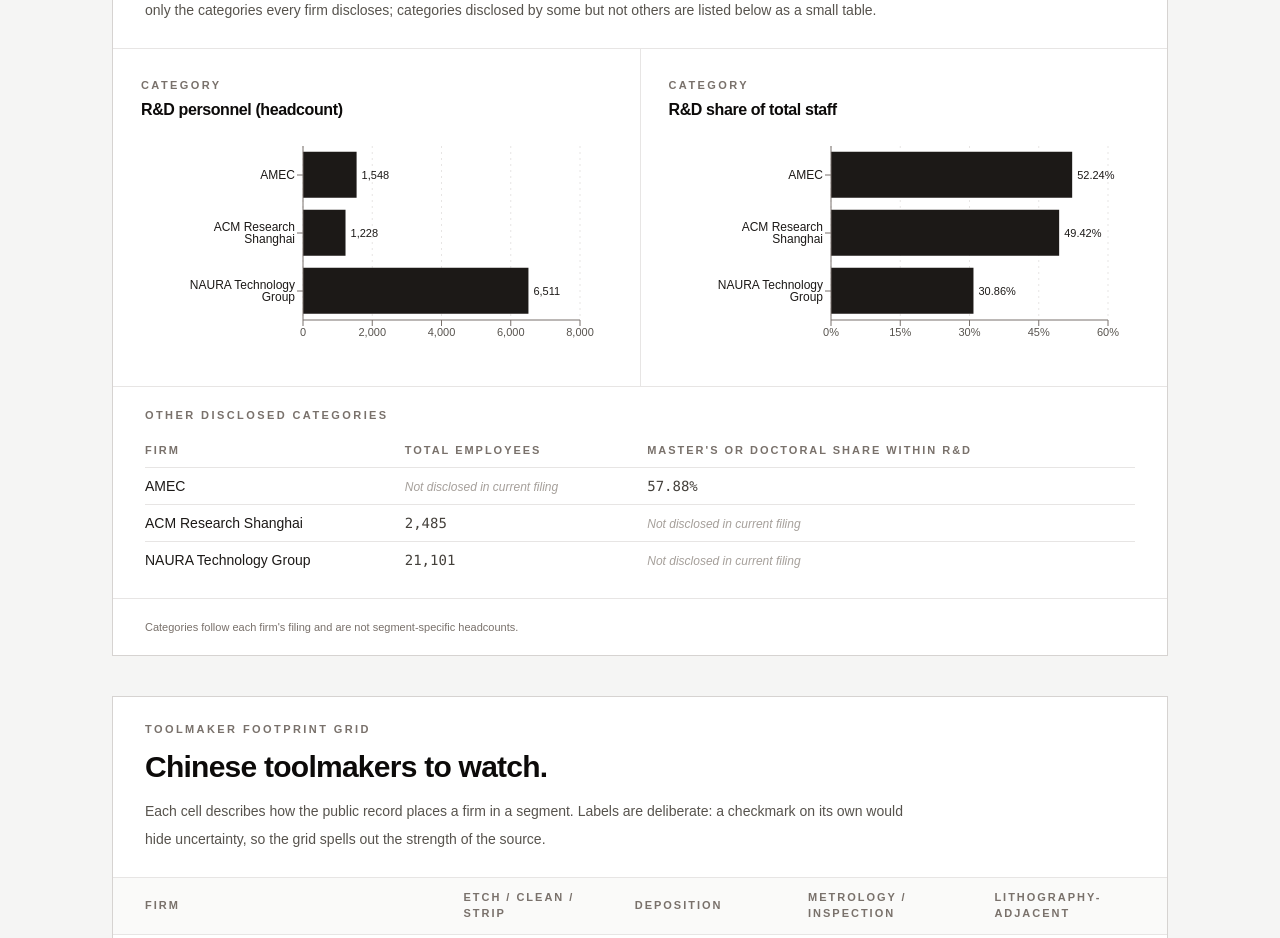
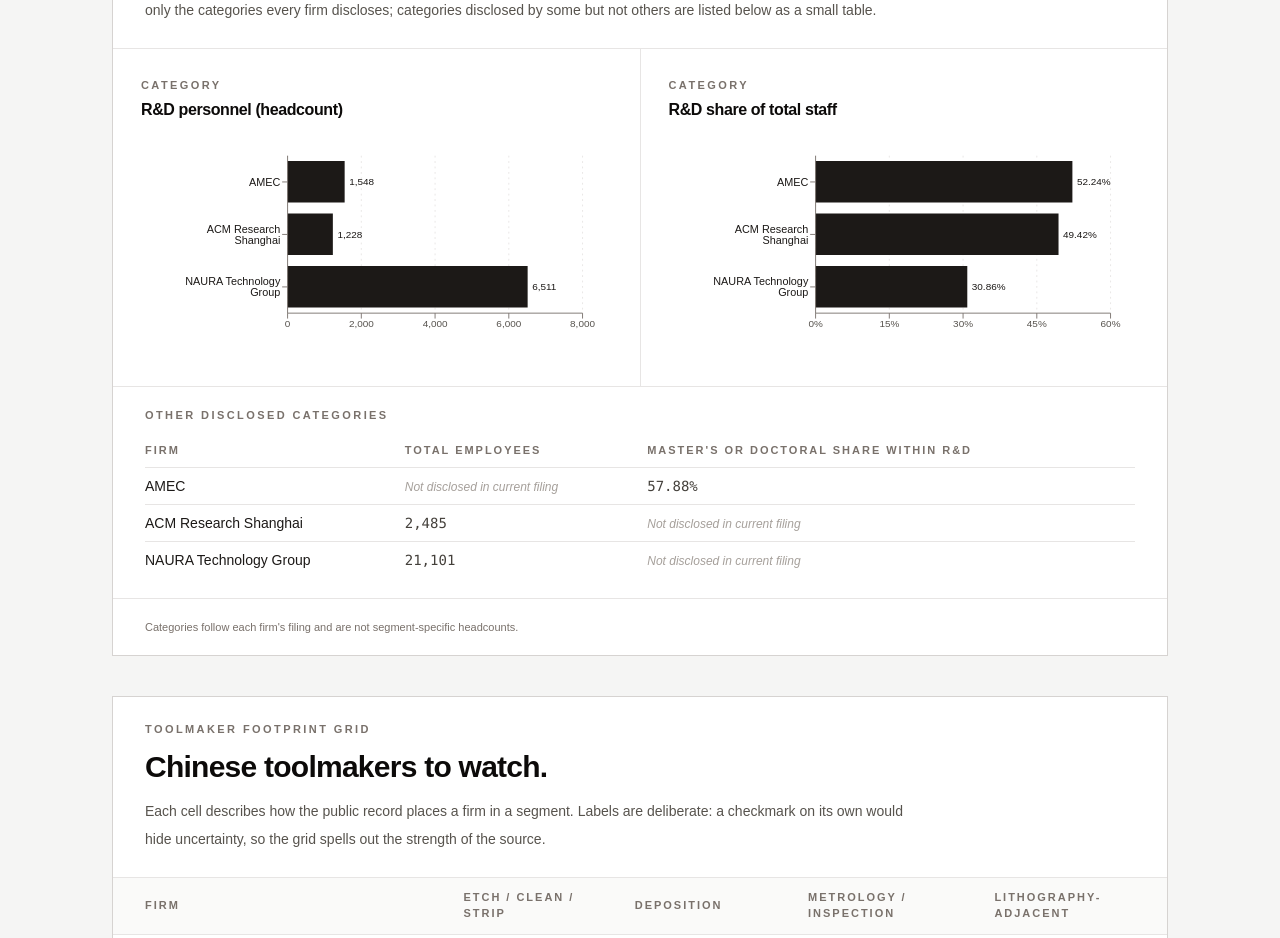
Before and after one commit to yippy141/china-semiconductor-tooling-talent-atlas, a Next.js app: page / in a window 1280 px wide. Shown: the part 4280-5218 px from the top of the page. Built offline with nearby package versions, Linux system fonts and the light colour scheme.

Commit message:
Checkpoint V5 before executive brief sprint

```diff
--- a/components/atlas/firm-workforce-chart.tsx
+++ b/components/atlas/firm-workforce-chart.tsx
@@ -5,7 +5,6 @@
   BarChart,
   CartesianGrid,
   LabelList,
-  ResponsiveContainer,
   XAxis,
   YAxis,
 } from "recharts";
@@ -155,17 +154,19 @@
               </figcaption>
 
               <div
-                className="h-[220px] w-full"
+                className="w-full overflow-x-auto"
                 role="img"
                 aria-label={`${category.title} for ${data
                   .map((datum) => `${datum.firm} ${datum.displayValue}`)
                   .join(", ")}`}
               >
-                <ResponsiveContainer width="100%" height="100%">
                 <BarChart
+                  width={520}
+                  height={220}
                   data={data}
                   layout="vertical"
                   margin={{ top: 8, right: 32, bottom: 8, left: 12 }}
+                  className="max-w-full"
                 >
                   <CartesianGrid
                     stroke="#e7e5e4"
@@ -193,7 +194,6 @@
                     />
                   </Bar>
                 </BarChart>
-                </ResponsiveContainer>
               </div>
 
               {missing.length > 0 ? (
```
Also changed, not shown: 1 other file (tests, documents, lock files or other folders). Lines whose indentation alone changed are shown as unchanged.
